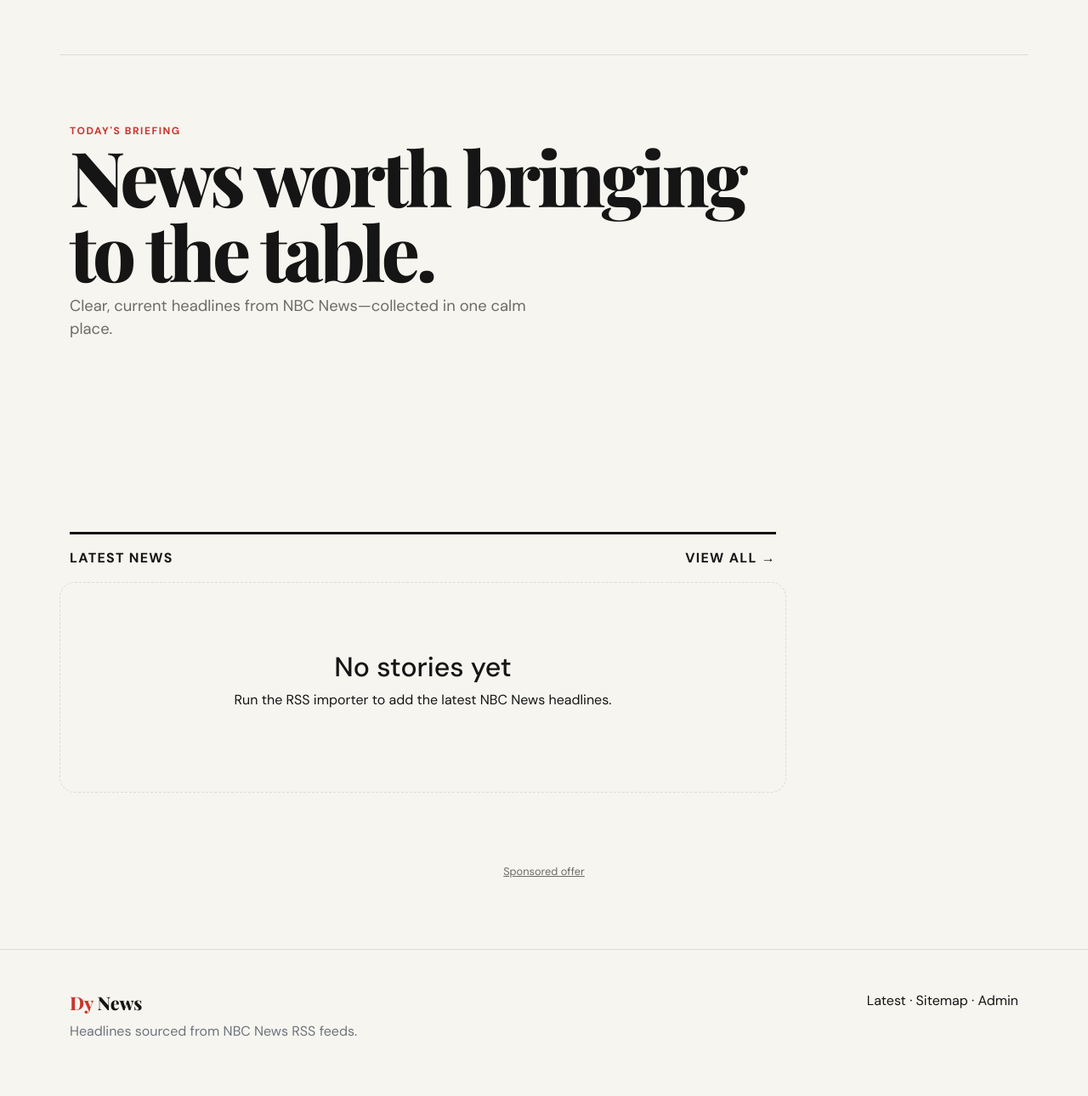
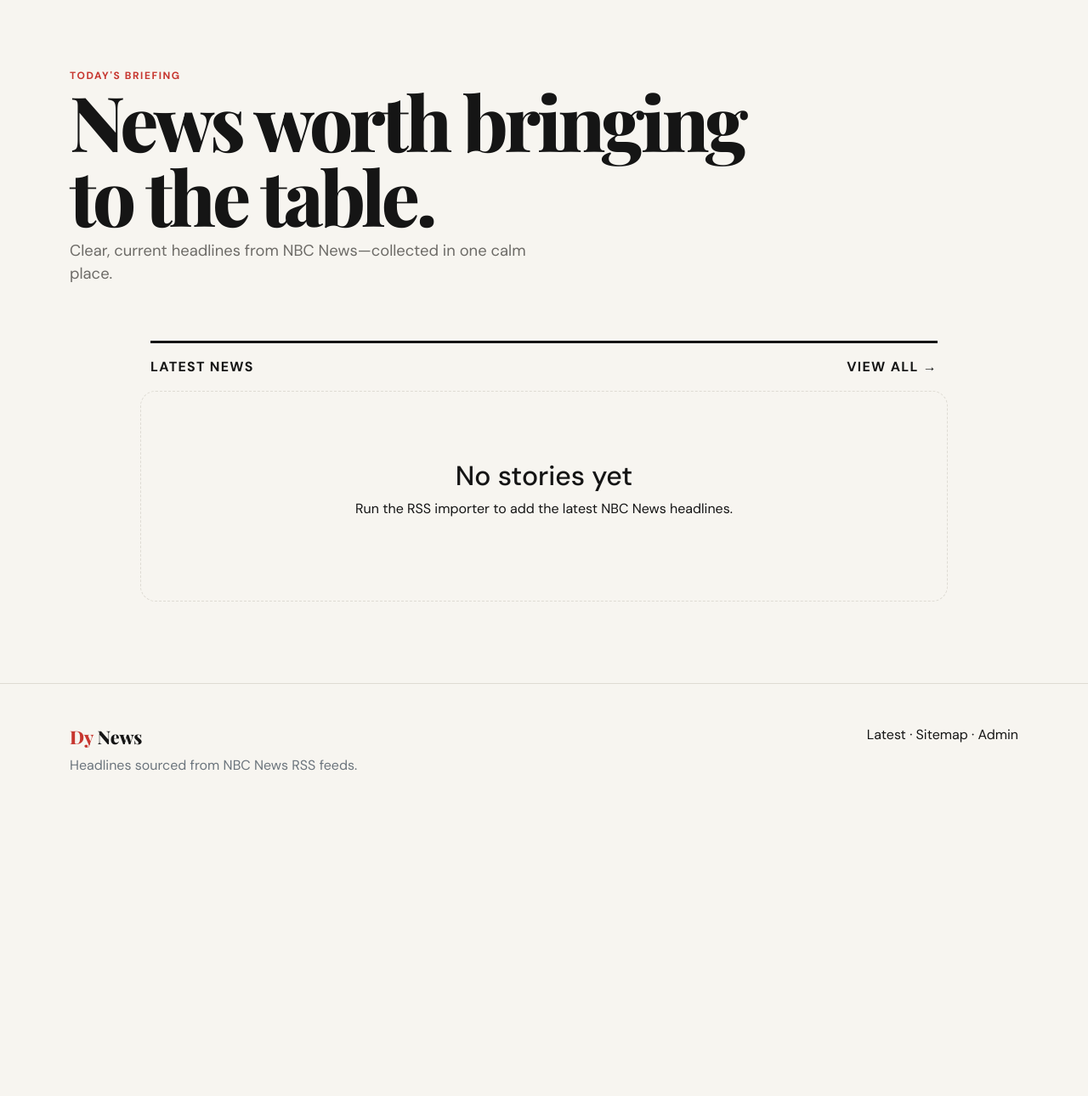
Before and after one commit to hoengmengdy/dynews, a Flask app: page / in a window 1280 px wide. Shown: the part 73-1363 px from the top of the page at 85% size. After the commit the page ends 980 px from the top, so only its background shows below. Run offline with Flask 3, Linux system fonts and the light colour scheme; data that the repository does not hold is empty; some libraries are stand-ins or nearby versions.

Commit message:
Clean up advertising layout

```diff
--- a/templates/base.html
+++ b/templates/base.html
@@ -28,30 +28,7 @@
     </ul><form class="d-flex" action="{{ url_for('main.search') }}"><label class="visually-hidden" for="nav-search">Search</label><input id="nav-search" class="form-control" type="search" name="q" placeholder="Search stories…" value="{{ request.args.get('q','') }}"></form></div>
   </nav>
 </header>
-{% from '_ads.html' import banner_728, banner_320, sponsored %}
-{% if not request.path.startswith('/admin') %}
-<div class="container ad-slot-top">{{ banner_728() }}</div>
-<div class="container ad-slot-top ad-slot-top-mobile">{{ banner_320() }}</div>
-{% endif %}
 <main>{% with messages=get_flashed_messages(with_categories=true) %}{% if messages %}<div class="container mt-3">{% for cat,msg in messages %}<div class="alert alert-{{ cat }}">{{ msg }}</div>{% endfor %}</div>{% endif %}{% endwith %}{% block content %}{% endblock %}</main>
-{% if not request.path.startswith('/admin') %}<div class="container ad-slot-bottom">{{ sponsored() }}</div>{% endif %}
-{% if not request.path.startswith('/admin') %}
-<div id="clickAdOverlay" class="click-ad-overlay" data-ad-enabled="true" role="dialog" aria-modal="true" aria-label="Advertisement" aria-hidden="true" hidden>
-  <div class="click-ad-panel" role="document">
-    <button id="clickAdClose" class="click-ad-close" type="button" aria-label="Close advertisement">×</button>
-    <div class="click-ad-content">
-      <!-- PASTE INTERSTITIAL / POPUP AD NETWORK CODE HERE -->
-    </div>
-  </div>
-</div>
-<div id="bottomAd" class="bottom-ad" data-ad-enabled="false" aria-hidden="true" hidden>
-  <button id="bottomAdClose" class="bottom-ad-close" type="button" aria-label="Close advertisement">×</button>
-  <div class="bottom-ad-content">
-    <!-- PASTE NEW STICKY AD CODE HERE -->
-  </div>
-</div>
-{% endif %}
 <footer class="mt-5 py-5"><div class="container d-md-flex justify-content-between"><div><div class="navbar-brand"><span>Dy</span> News</div><p class="text-secondary mt-2">Headlines sourced from NBC News RSS feeds.</p></div><div><a href="{{ url_for('main.latest') }}">Latest</a> · <a href="{{ url_for('main.sitemap') }}">Sitemap</a> · <a href="{{ url_for('main.admin_login') }}">Admin</a></div></div></footer>
 <script src="https://cdn.jsdelivr.net/npm/bootstrap@5.3.3/dist/js/bootstrap.bundle.min.js"></script><script src="{{ url_for('static', filename='js/app.js') }}"></script>
-{% if not request.path.startswith('/admin') %}<script src="https://pl30888466.effectivecpmnetwork.com/78/9f/c3/789fc3f3e9606d49e0c159c0a9d4c887.js"></script><script src="https://pl30888472.effectivecpmnetwork.com/ed/e6/ab/ede6abb50f597c913c95a1979bac651e.js"></script>{% endif %}
 </body></html>
--- a/templates/index.html
+++ b/templates/index.html
@@ -1,6 +1,5 @@
 {% extends 'base.html' %}
 {% from '_cards.html' import cards %}
-{% from '_ads.html' import banner_468, skyscraper_tall, skyscraper_short, native %}
 {% block content %}
 <section class="hero container py-5">
   <div class="section-kicker">Today's briefing</div>
@@ -8,8 +7,8 @@
   <p>Clear, current headlines from NBC News—collected in one calm place.</p>
 </section>
 <div class="container pb-5">
-  <div class="row g-4 news-layout">
-    <div class="col-12 col-lg-9">
+  <div class="row news-layout">
+    <div class="col-12 col-xl-10 mx-auto">
       {% if featured %}
       <section class="mb-5">
         <div class="section-heading"><span>Featured</span></div>
@@ -19,19 +18,11 @@
         </article>
       </section>
       {% endif %}
-      <div class="ad-break ad-break-banner">{{ banner_468() }}</div>
-      <div class="ad-break-native">{{ native() }}</div>
       <section>
         <div class="section-heading d-flex justify-content-between"><span>Latest News</span><a href="{{ url_for('main.latest') }}">View all →</a></div>
         {{ cards(articles) }}
       </section>
     </div>
-    <aside class="col-12 col-lg-3 ad-sidebar" aria-label="Sidebar advertisements">
-      <div class="ad-sidebar-inner">
-        {{ skyscraper_short() }}
-        {{ skyscraper_tall() }}
-      </div>
-    </aside>
   </div>
 </div>
 {% endblock %}
```
Also changed, not shown: tests/test_app.py (+6 -0 lines).
